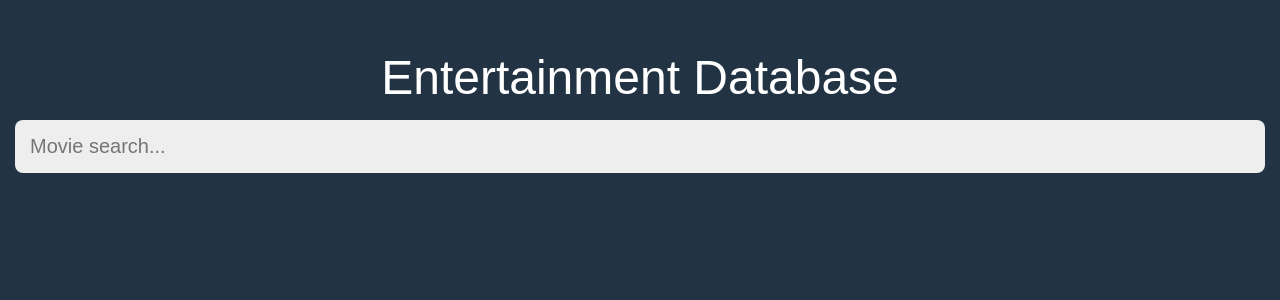
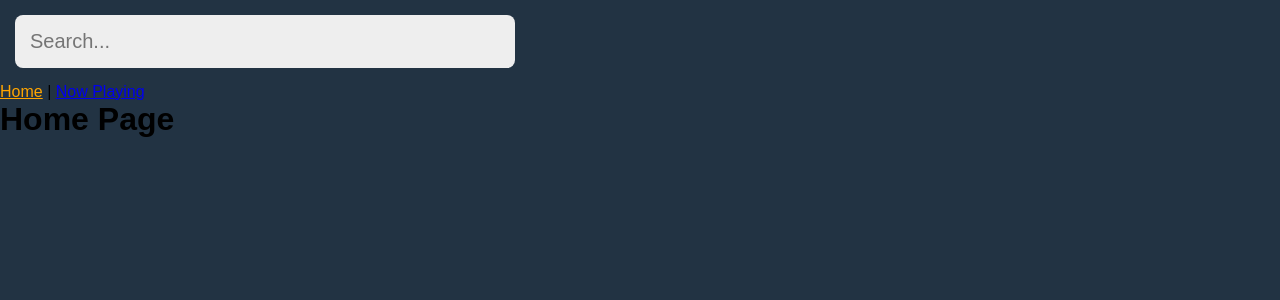
Before and after one commit to todemudia/EntertainmentDatabase, a React (Create React App) app in the folder entertainment-app/: page / in a window 1280 px wide. Shown: the top 300 px of the page. Built offline with nearby package versions, Linux system fonts and the light colour scheme.

Commit message:
organise component files and add nav bar with links

```diff
--- a/entertainment-app/src/App.js
+++ b/entertainment-app/src/App.js
@@ -1,16 +1,18 @@
 import React from "react";
 import { Route, Switch } from "react-router-dom";
-import HomePage from "./components/home/HomePage";
-import PageNotFound from "./components/PageNotFound";
-import NowPlaying from "./components/nowplaying/NowPlaying";
+import HomePage from "./components/pages/HomePage";
+import NotFoundPage from "./components/pages/NotFoundPage";
+import NowPlayingPage from "./components/pages/NowPlayingPage";
 
 const App = () => {
   return (
-    <Switch>
-      <Route exact path="/" component={HomePage} />
-      <Route path="/nowplaying" component={NowPlaying} />
-      <Route component={PageNotFound} />
-    </Switch>
+    <div className="App">
+      <Switch>
+        <Route exact path="/" component={HomePage} />
+        <Route path="/nowplaying" component={NowPlayingPage} />
+        <Route component={NotFoundPage} />
+      </Switch>
+    </div>
   );
 };
 
--- a/entertainment-app/src/components/PageNotFound.js
+++ /dev/null
@@ -1,5 +0,0 @@
-import React from 'react';
-
-const PageNotFound = () => (<h1>Oops! Page not found.</h1>);
-
-export default PageNotFound;
--- a/entertainment-app/src/components/Search.js
+++ /dev/null
@@ -1,9 +0,0 @@
-import React from "react";
-
-export default function Search() {
-  return (
-    <section className="searchbox-wrap">
-      <input type="text" placeholder="Movie search..." className="searchbox" />
-    </section>
-  );
-}
--- /dev/null
+++ b/entertainment-app/src/components/common/Header.js
@@ -0,0 +1,19 @@
+import React from "react";
+import { NavLink } from "react-router-dom";
+import SearchBar from "./SearchBar";
+
+export default function Header() {
+  const activeStyle = { color: "orange" };
+  return (
+    <nav>
+      <SearchBar />
+      <NavLink activeStyle={activeStyle} exact to="/">
+        Home
+      </NavLink>
+      {" | "}
+      <NavLink activeStyle={activeStyle} to="/nowplaying">
+        Now Playing
+      </NavLink>
+    </nav>
+  );
+}
--- /dev/null
+++ b/entertainment-app/src/components/common/SearchBar.js
@@ -0,0 +1,9 @@
+import React from "react";
+
+export default function SearchBar() {
+  return (
+    <section className="searchbox-wrap">
+      <input type="text" placeholder="Search..." className="searchbox" />
+    </section>
+  );
+}
--- a/entertainment-app/src/components/home/HomePage.js
+++ /dev/null
@@ -1,17 +0,0 @@
-import React from "react";
-import Search from "../Search";
-
-const HomePage = () => {
-  return (
-    <div className="App">
-      <header>
-        <h1>Entertainment Database</h1>
-      </header>
-      <main>
-        <Search />
-      </main>
-    </div>
-  );
-};
-
-export default HomePage;
--- /dev/null
+++ b/entertainment-app/src/components/pages/HomePage.js
@@ -0,0 +1,13 @@
+import React from "react";
+import Header from "../common/Header";
+
+const HomePage = () => {
+  return (
+    <main>
+      <Header />
+      <h1>Home Page</h1>
+    </main>
+  );
+};
+
+export default HomePage;
--- /dev/null
+++ b/entertainment-app/src/components/pages/NotFoundPage.js
@@ -0,0 +1,13 @@
+import React from "react";
+import { Link } from "react-router-dom";
+
+export default function NotFoundPage() {
+  return (
+    <>
+      <h2>Oops! Page not found.</h2>
+      <p>
+        <Link to="/">Back to Home</Link>
+      </p>
+    </>
+  );
+}
--- a/entertainment-app/src/index.css
+++ b/entertainment-app/src/index.css
@@ -32,7 +32,7 @@ section {
 
 .searchbox {
   display: block;
-  width: 100%;
+  width: 40%;
   padding: 15px;
 
   border: none;
```
Also changed, not shown: entertainment-app/src/components/pages/NowPlayingPage.js (renamed from entertainment-app/src/components/nowplaying/NowPlaying.js).
